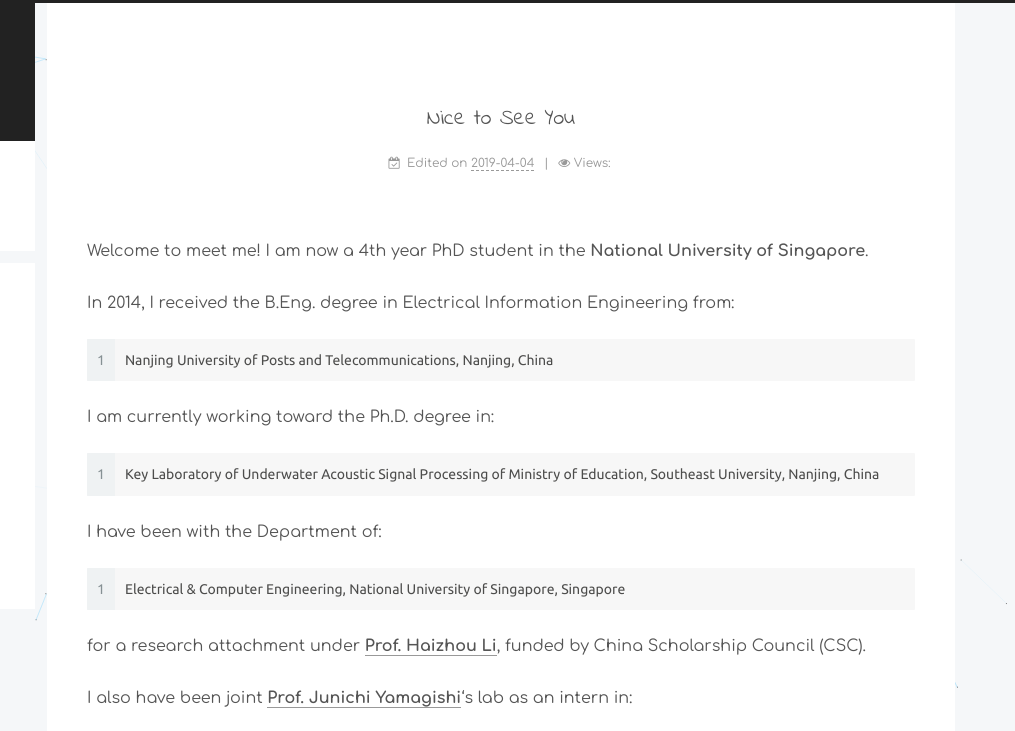
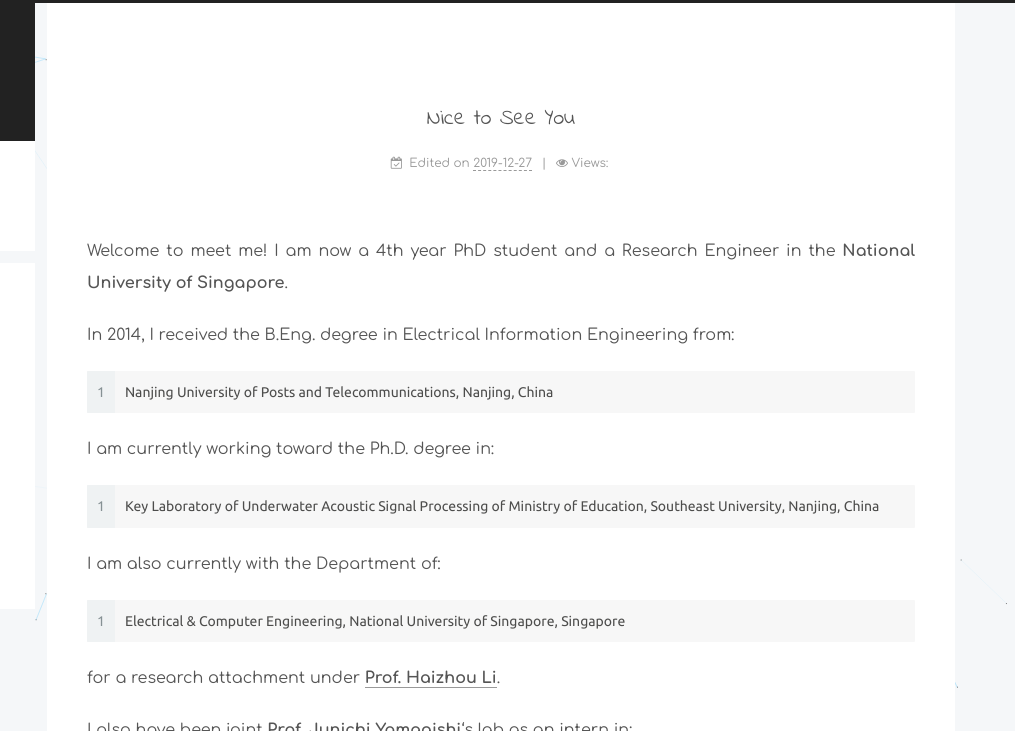
Before and after one commit to ArkhamImp/ArkhamImp.github.io, a plain HTML site: page 2019/04/03/hello-world/index.html in a window 1280 px wide. Shown: the top 731 px of the page, 265-1280 px from the left. Drawn offline with Linux system fonts and the light colour scheme; some packages are replaced by stand-ins of ours; a script that the page names is missing.

Commit message:
Site updated: 2019-12-27 14:15:38

```diff
--- a/2019/04/03/hello-world/index.html
+++ b/2019/04/03/hello-world/index.html
@@ -144,17 +144,17 @@
 
 
 
-  <meta name="description" content="Welcome to meet me! I am now a 4th year PhD student in the National University of Singapore. In 2014, I received the B.Eng. degree in Electrical Information Engineering from:1Nanjing University of Pos">
+  <meta name="description" content="Welcome to meet me! I am now a 4th year PhD student and a Research Engineer in the National University of Singapore. In 2014, I received the B.Eng. degree in Electrical Information Engineering from:1N">
 <meta property="og:type" content="article">
 <meta property="og:title" content="Nice to See You">
 <meta property="og:url" content="http://arkhamimp.github.io/2019/04/03/hello-world/index.html">
 <meta property="og:site_name" content="MY&#39;s Personal Website">
-<meta property="og:description" content="Welcome to meet me! I am now a 4th year PhD student in the National University of Singapore. In 2014, I received the B.Eng. degree in Electrical Information Engineering from:1Nanjing University of Pos">
+<meta property="og:description" content="Welcome to meet me! I am now a 4th year PhD student and a Research Engineer in the National University of Singapore. In 2014, I received the B.Eng. degree in Electrical Information Engineering from:1N">
 <meta property="og:locale" content="en">
-<meta property="og:updated_time" content="2019-04-04T01:35:59.309Z">
+<meta property="og:updated_time" content="2019-12-27T05:42:55.817Z">
 <meta name="twitter:card" content="summary">
 <meta name="twitter:title" content="Nice to See You">
-<meta name="twitter:description" content="Welcome to meet me! I am now a 4th year PhD student in the National University of Singapore. In 2014, I received the B.Eng. degree in Electrical Information Engineering from:1Nanjing University of Pos">
+<meta name="twitter:description" content="Welcome to meet me! I am now a 4th year PhD student and a Research Engineer in the National University of Singapore. In 2014, I received the B.Eng. degree in Electrical Information Engineering from:1N">
 
 
 
@@ -386,7 +386,7 @@
 
                   <span class="post-meta-item-text">Edited on</span>
 
-                <time title="Modified: 2019-04-04 09:35:59" itemprop="dateModified" datetime="2019-04-04T09:35:59+08:00">2019-04-04</time>
+                <time title="Modified: 2019-12-27 13:42:55" itemprop="dateModified" datetime="2019-12-27T13:42:55+08:00">2019-12-27</time>
 
 
           </span>
@@ -427,11 +427,11 @@
 
 
 
-        <p>Welcome to meet me! I am now a 4th year PhD student in the <strong>National University of Singapore</strong>.</p>
+        <p>Welcome to meet me! I am now a 4th year PhD student and a Research Engineer in the <strong>National University of Singapore</strong>.</p>
 <p>In 2014, I received the B.Eng. degree in Electrical Information Engineering from:<br><figure class="highlight bash"><table><tr><td class="gutter"><pre><span class="line">1</span><br></pre></td><td class="code"><pre><span class="line">Nanjing University of Posts and Telecommunications, Nanjing, China</span><br></pre></td></tr></table></figure></p>
 <p>I am currently working toward the Ph.D. degree in:<br><figure class="highlight bash"><table><tr><td class="gutter"><pre><span class="line">1</span><br></pre></td><td class="code"><pre><span class="line">Key Laboratory of Underwater Acoustic Signal Processing of Ministry of Education, Southeast University, Nanjing, China</span><br></pre></td></tr></table></figure></p>
-<p>I have been with the Department of:<br><figure class="highlight bash"><table><tr><td class="gutter"><pre><span class="line">1</span><br></pre></td><td class="code"><pre><span class="line">Electrical &amp; Computer Engineering, National University of Singapore, Singapore</span><br></pre></td></tr></table></figure></p>
-<p>for a research attachment under <a href="http://www.colips.org/~eleliha/" target="_blank" rel="noopener"><strong>Prof. Haizhou Li</strong></a>, funded by China Scholarship Council (CSC).</p>
+<p>I am also currently with the Department of:<br><figure class="highlight bash"><table><tr><td class="gutter"><pre><span class="line">1</span><br></pre></td><td class="code"><pre><span class="line">Electrical &amp; Computer Engineering, National University of Singapore, Singapore</span><br></pre></td></tr></table></figure></p>
+<p>for a research attachment under <a href="http://www.colips.org/~eleliha/" target="_blank" rel="noopener"><strong>Prof. Haizhou Li</strong></a>.</p>
 <p>I also have been joint <a href="https://researchmap.jp/read0205283" target="_blank" rel="noopener"><strong>Prof. Junichi Yamagishi</strong></a>‘s lab as an intern in:<br><figure class="highlight bash"><table><tr><td class="gutter"><pre><span class="line">1</span><br></pre></td><td class="code"><pre><span class="line">National Institute of Informatics, Tokyo, Japan</span><br></pre></td></tr></table></figure></p>
 <p>My current research interests include speech synthesis and voice conversion.</p>
 
--- a/css/main.css
+++ b/css/main.css
@@ -1766,7 +1766,7 @@
   width: 4px;
   height: 4px;
   border-radius: 50%;
-  background: #0bffe5;
+  background: #7cd606;
 }
 .feed-link,
 .chat {
```
Also changed, not shown: index.html (+4 -4 lines), publications/index.html (+6 -5 lines).
